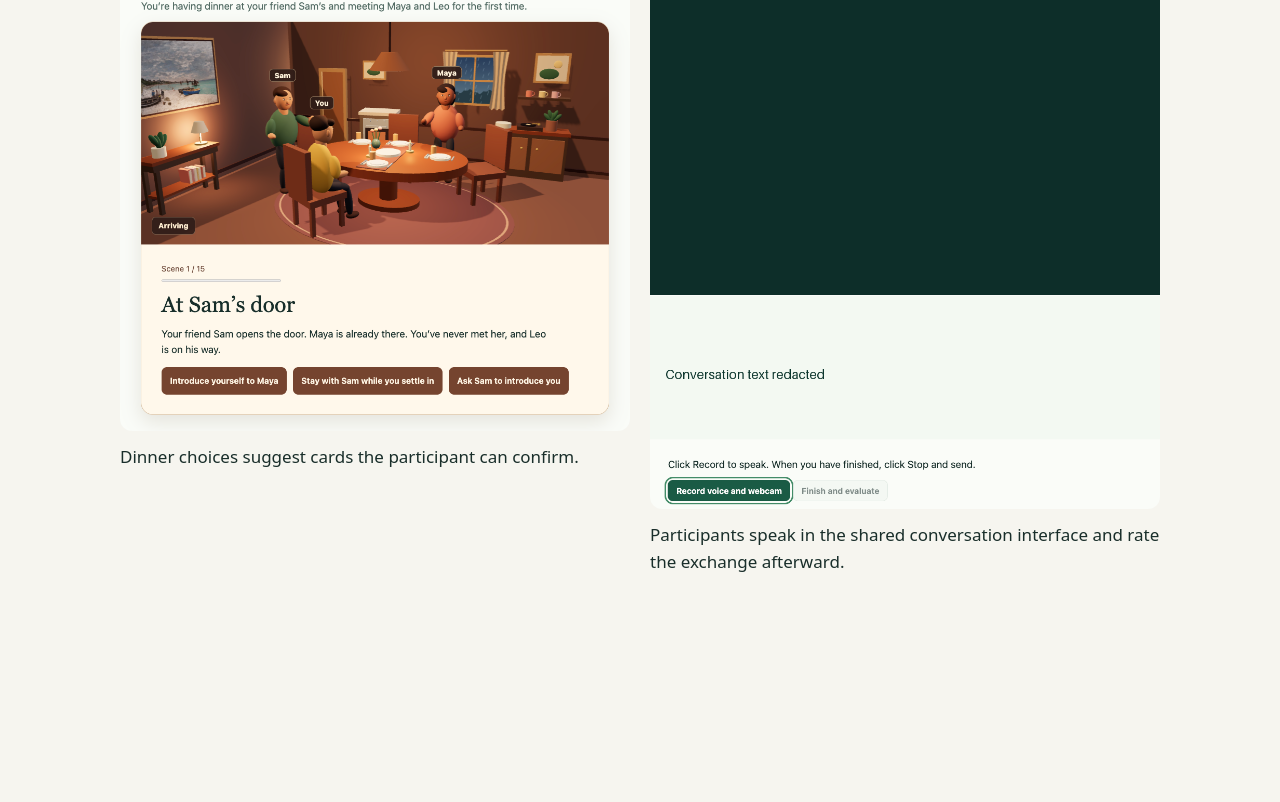
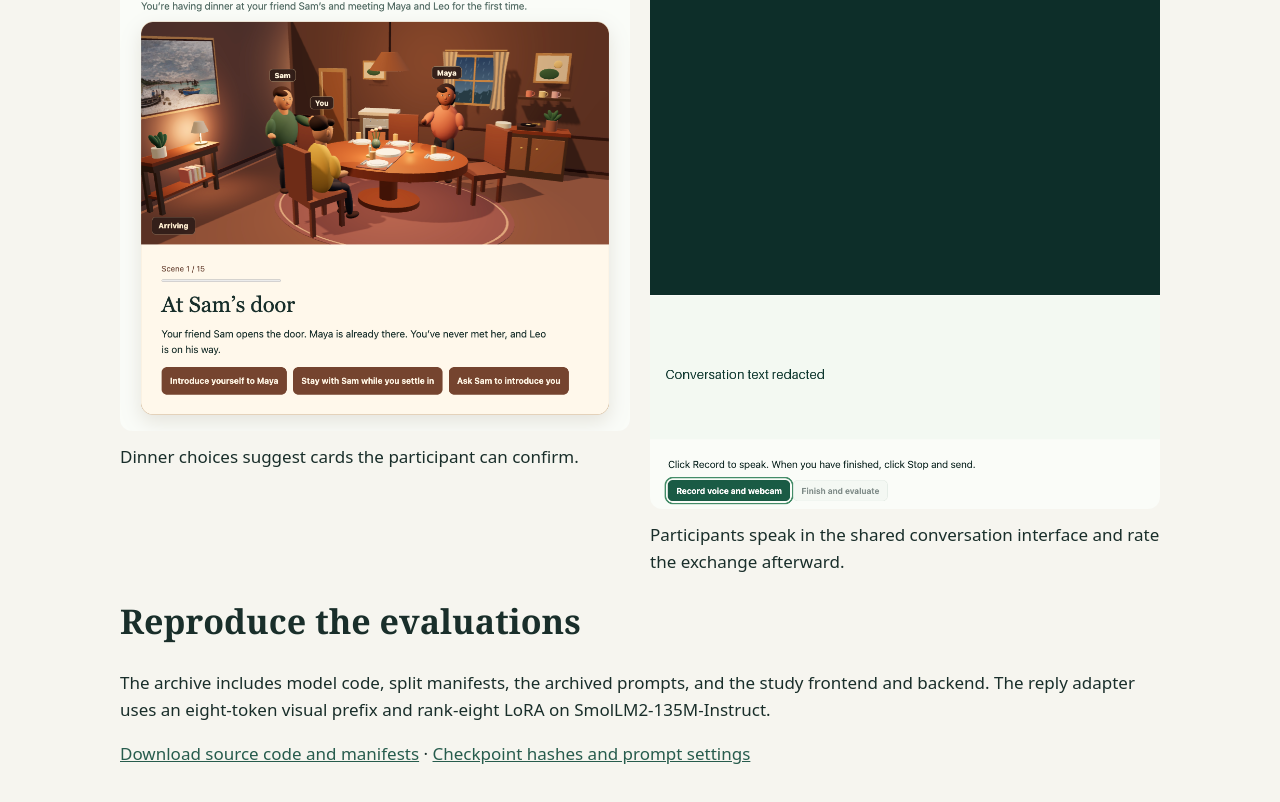
Before and after one commit to cenacchi2000/en-pathos-research, a plain HTML site: page index.html in a window 1280 px wide. Shown: the part 989-1791 px from the top of the page. Before the commit the page ends 1628 px from the top, so only its background shows below. Drawn offline with Linux system fonts and the light colour scheme.

Commit message:
Expose reproducibility materials on the project page

```diff
--- a/index.html
+++ b/index.html
@@ -8,4 +8,4 @@
 <section><h2>Three evaluations</h2><div class="grid"><article><h3>Cue recognition</h3><p>An edited-footage diagnostic tests which way a short sequence runs and where it occurs.</p></article><article><h3>Reply prediction</h3><p>A video-conditioned adapter predicts recorded reply tokens across 2,031 held-out video turns.</p></article><article><h3>Perceived empathy</h3><p>Recipients rate a live Gemma conversation. The experimental arm adds pacing cues, preference cards and repetition screening.</p></article></div></section>
 <section><h2>Study interface</h2><div class="grid">
 <figure><img src="dinner-ui.png" alt="Animated dinner scene with three possible actions"><figcaption>Dinner choices suggest cards the participant can confirm.</figcaption></figure>
-<figure><img src="conversation-ui.png" alt="Redacted webcam preview and example text reply"><figcaption>Participants speak in the shared conversation interface and rate the exchange afterward.</figcaption></figure></div></section></main>
+<figure><img src="conversation-ui.png" alt="Redacted webcam preview and example text reply"><figcaption>Participants speak in the shared conversation interface and rate the exchange afterward.</figcaption></figure></div></section><section><h2>Reproduce the evaluations</h2><p>The archive includes model code, split manifests, the archived prompts, and the study frontend and backend. The reply adapter uses an eight-token visual prefix and rank-eight LoRA on SmolLM2-135M-Instruct.</p><p><a href="https://github.com/cenacchi2000/en-pathos-research/raw/refs/heads/main/en-pathos-source.zip">Download source code and manifests</a> · <a href="https://github.com/cenacchi2000/en-pathos-research/blob/main/CHECKPOINTS.md">Checkpoint hashes and prompt settings</a></p></section></main>
```
